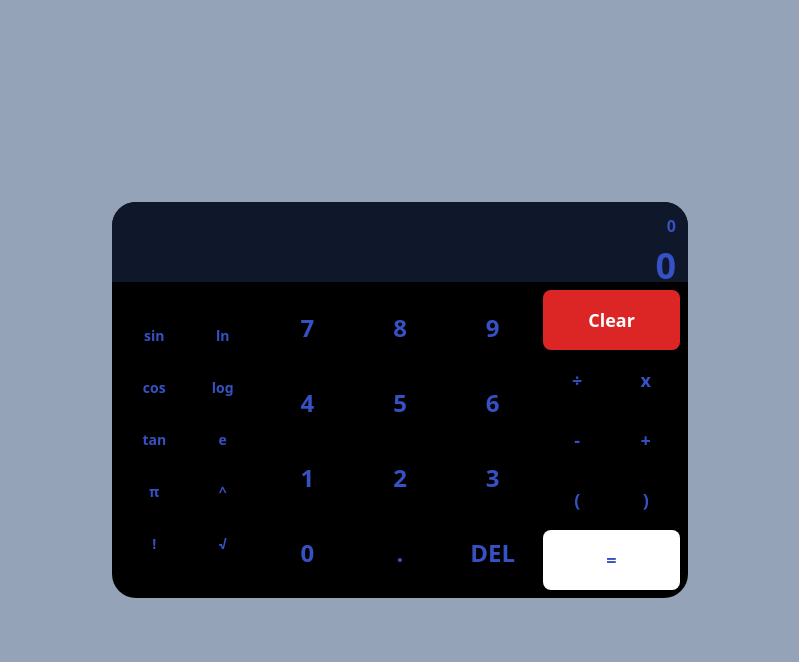
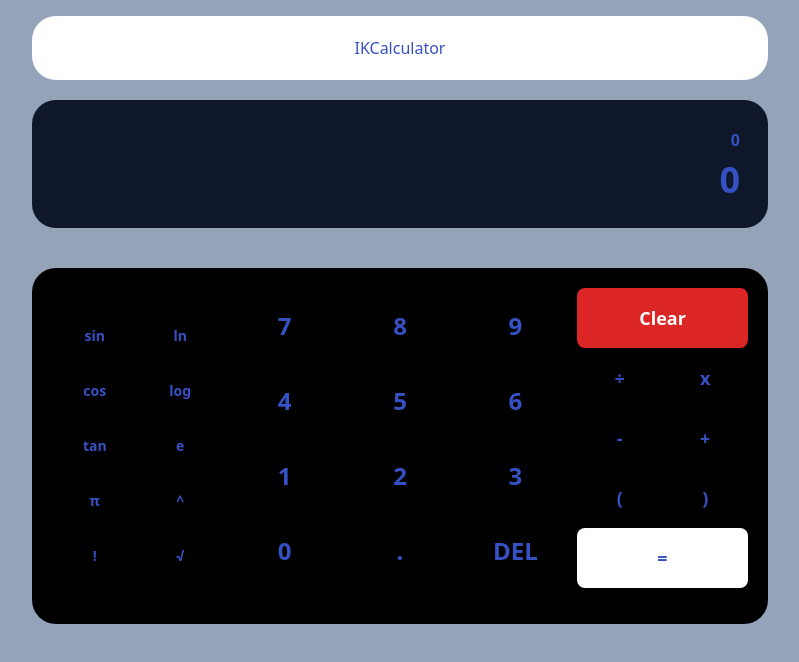
Before and after one commit to mbianou-bradon/iknite-Ex5-calculator, a website: page public/index.html in a window 1280 px wide. Shown: the whole page, without its empty margins (240-1039 px from the left). Drawn offline with Linux system fonts and the light colour scheme.

Commit message:
Updated UI

```diff
--- a/public/index.html
+++ b/public/index.html
@@ -7,17 +7,22 @@
     <link rel="stylesheet" href="./main.css">
     <title>Calculator</title>
 </head>
-<body class="container mx-auto bg-slate-400">
-    <main class="flex justify-center items-center h-[100vh] ">
-        <div class="bg-black text-[#3651c4] place-self-center w-full md:max-w-xl  font-extrabold rounded-3xl overflow-hidden">
+<body class="container mx-auto bg-slate-400 text-[#3651c4]">
+    <main class="max-w-3xl md:mx-auto px-4 pb-2 select-none">
 
-            <div class="output flex flex-col items-end justify-around h-20 p-3 gap-2 bg-slate-900 break-words overflow-hidden">
-                <div id="previous-operation" class="previous-operant font-semibold"></div>
-                <div id="current-operation"  class="current-operant text-4xl break-words"></div>
-            </div>
+        <div class="w-full rounded-3xl bg-white text-center p-5 mt-4">IKCalculator</div>
 
-            <div class="grid grid-cols-12 m-2 gap-1 grid-rows-5">
-                <div class="special-operations col-span-3 row-span-5 grid grid-cols-2 py-5 text-sm">
+        <div class="output flex flex-col md:mt-5 md:mb-10 mt-20 items-end justify-around w-full md:p-7 p-2 gap-2 bg-slate-900 break-words overflow-hidden md:rounded-3xl rounded-t-3xl">
+            <div id="previous-operation" class="previous-operant font-semibold"></div>
+            <div id="current-operation"  class="current-operant text-4xl font-semibold break-words"></div>
+        </div>
+
+        <div class="bg-black w-full font-extrabold md:rounded-3xl rounded-b-3xl p-3 overflow-hidden">
+
+
+
+            <div class="grid grid-cols-12 m-2 gap-1">
+                <div class="special-operations col-span-3 row-span-5 md:grid grid-cols-2 py-5 text-sm hidden">
 
                     <button>sin</button>
                     <button>ln</button>
@@ -32,7 +37,7 @@
 
                 </div>
 
-                <div class="number col-span-6 row-span-5 grid grid-cols-3 grid-rows-4 md:text-2xl">
+                <div class="number col-span-9 md:col-span-6 grid grid-cols-3 grid-rows-4 md:text-2xl">
 
                     <button data-number>7</button>
                     <button data-number>8</button>
@@ -49,14 +54,14 @@
 
                 </div>
 
-                <div class="basic-operations col-span-3 row-span-5 grid grid-cols-2 grid-rows-5 text-lg">
+                <div class="basic-operations col-span-3 grid grid-cols-2 grid-rows-5 text-lg">
                     <button id="clear" class="col-span-2 text-white bg-red-600">Clear</button>
                     <button data-operation="/">÷</button>
                     <button data-operation="*">x</button>
                     <button data-operation="-">-</button>
                     <button data-operation="+">+</button>
-                    <button>(</button>
-                    <button>)</button>
+                    <button data-bracket>(</button>
+                    <button data-bracket>)</button>
                     <button id="equal" class="col-span-2 row-start-5 row-end-5 bg-white">=</button>
                 </div>
             </div>
--- a/public/main.js
+++ b/public/main.js
@@ -48,10 +48,11 @@ class Computation {
 
 
 const numbers = document.querySelectorAll('[data-number]')
+const operation = document.querySelectorAll('[data-operation]')
+const bracket = document.querySelectorAll('[data-bracket]')
 const deleteButton = document.getElementById('delete')
 const equal = document.getElementById('equal')
 const clear = document.getElementById('clear')
-const operation = document.querySelectorAll('[data-operation]')
 const previousOperation = document.getElementById('previous-operation')
 const currentOperation= document.getElementById('current-operation')
 
@@ -92,3 +93,10 @@ equal.addEventListener('click', ()=>{
 clear.addEventListener('click', ()=>{
   computation.clear()
 })
+
+bracket.forEach(button => {
+  button.addEventListener('click', ()=>{
+    let brackets = button.innerText
+    computation.updateDisplay(brackets)
+  })
+})
```
Also changed, not shown: public/main.css.
